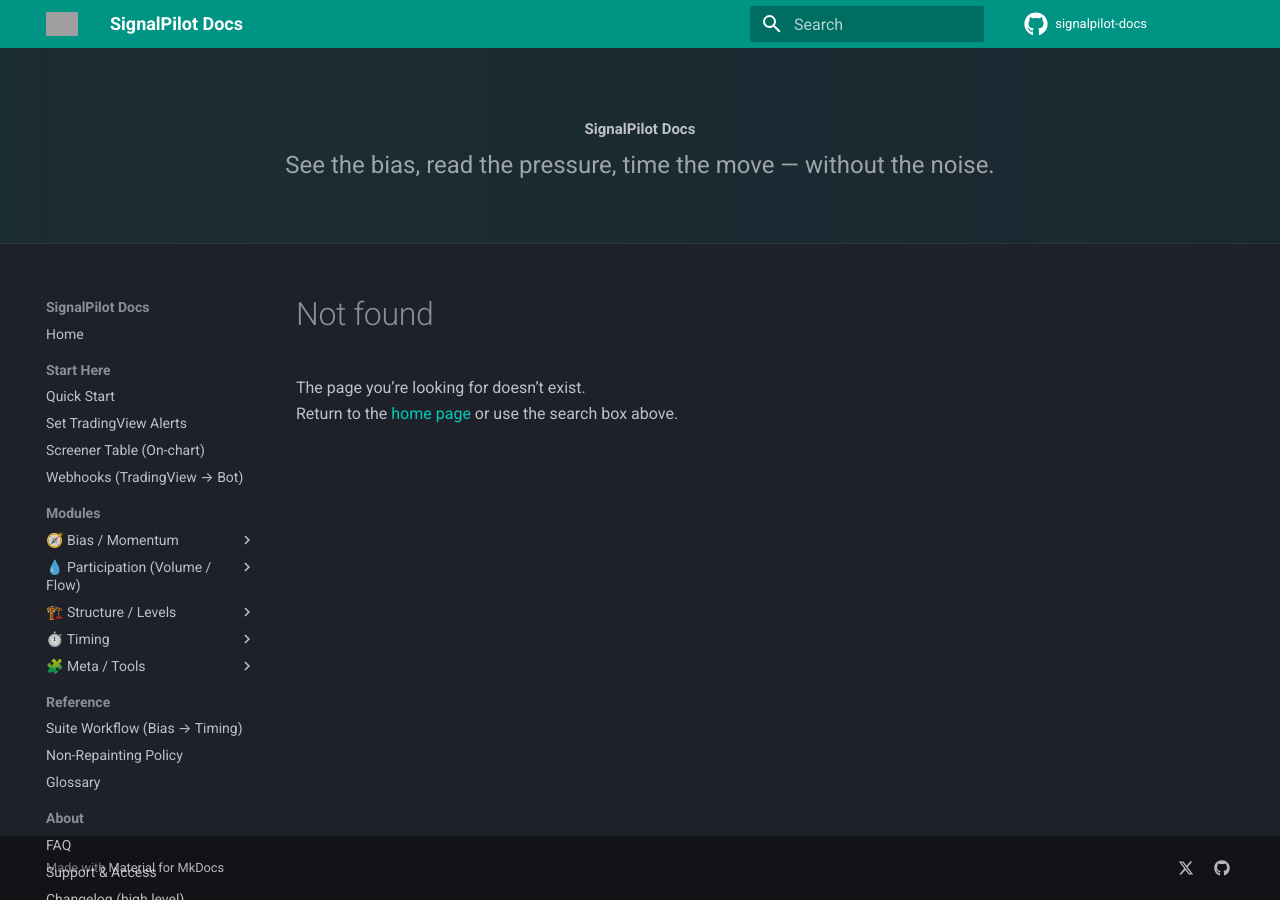
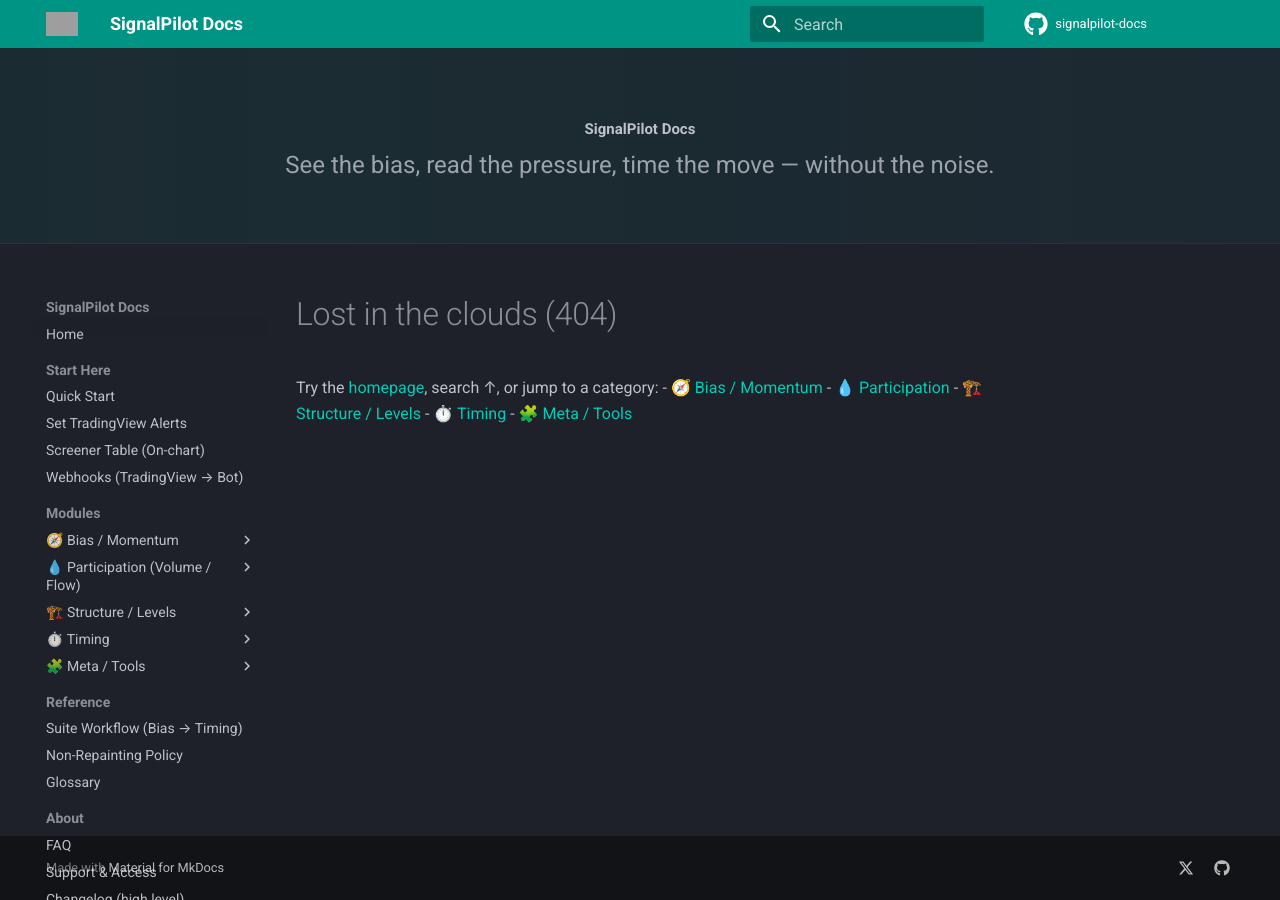
Before and after one commit to Signalpilot/signalpilot-docs, an MkDocs documentation site: the page built from docs/404.md, in a window 1280 px wide. Built offline with MkDocs 1.6.1 and Material for MkDocs 9.7.7, drawn with Linux system fonts in a browser that asks for light colours; comment, search, counter and statistics services are not loaded; grey boxes are pictures that could not be loaded.

Commit message:
Update 404.md

```diff
--- a/docs/404.md
+++ b/docs/404.md
@@ -1,4 +1,8 @@
-# Not found
+# Lost in the clouds (404)
 
-The page you’re looking for doesn’t exist.
-Return to the [home page](index.md) or use the search box above.
+Try the [homepage](index.md), search ↑, or jump to a category:
+- [🧭 Bias / Momentum](bias-momentum/index.md)
+- [💧 Participation](participation/index.md)
+- [🏗️ Structure / Levels](structure-levels/index.md)
+- [⏱️ Timing](timing/index.md)
+- [🧩 Meta / Tools](meta-tools/index.md)
```
